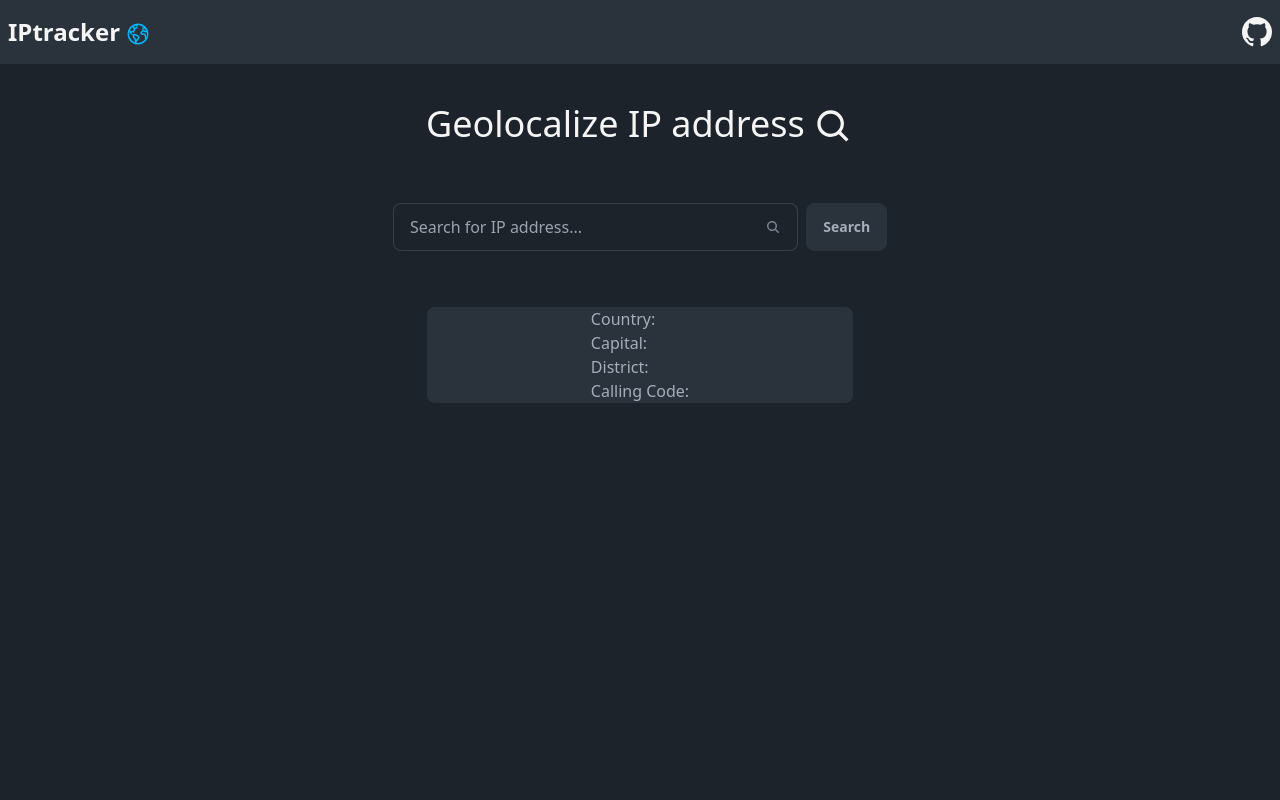
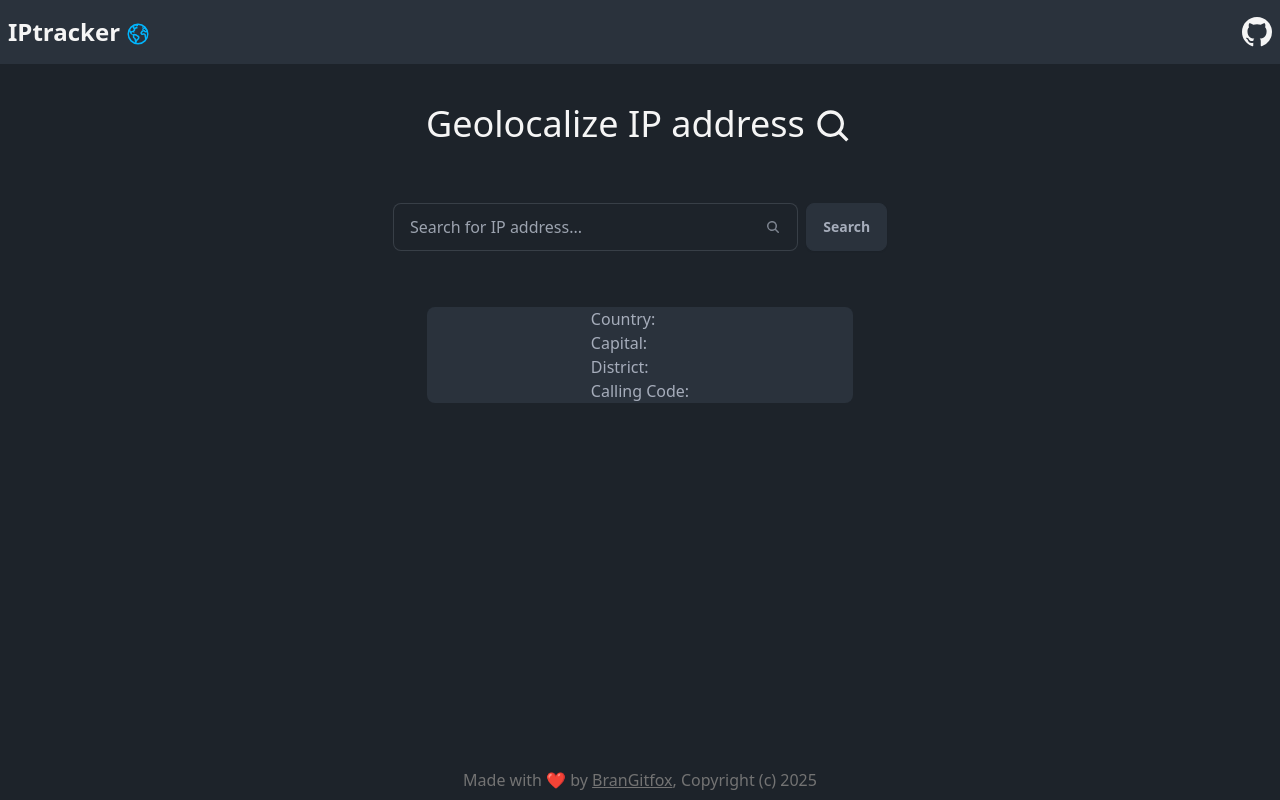
Before and after one commit to branGitfox/IP-Tracker, a React (Vite) app: page / in a window 1280 px wide. Built offline with nearby package versions, Linux system fonts and the light colour scheme.

Commit message:
feat: adding copyRight footer

```diff
--- a/index.html
+++ b/index.html
@@ -10,7 +10,7 @@
     <title>Vite + React + TS</title>
   </head>
   <body>
-    <div id="root"></div>
+    <div id="root" ></div>
     <script type="module" src="/src/main.tsx"></script>
   </body>
 </html>
--- a/src/App.tsx
+++ b/src/App.tsx
@@ -111,6 +111,7 @@ console.log(data);
           </ul>
       </div>)}
 
+        <footer className=" text-neutral-500 text-center absolute bottom-0 right-0 left-0 p-2">Made with ❤️ by <a className="underline" href="https://github.com/BranGitfox">BranGitfox</a>, Copyright (c) 2025</footer>
     </>
   );
 }
```
